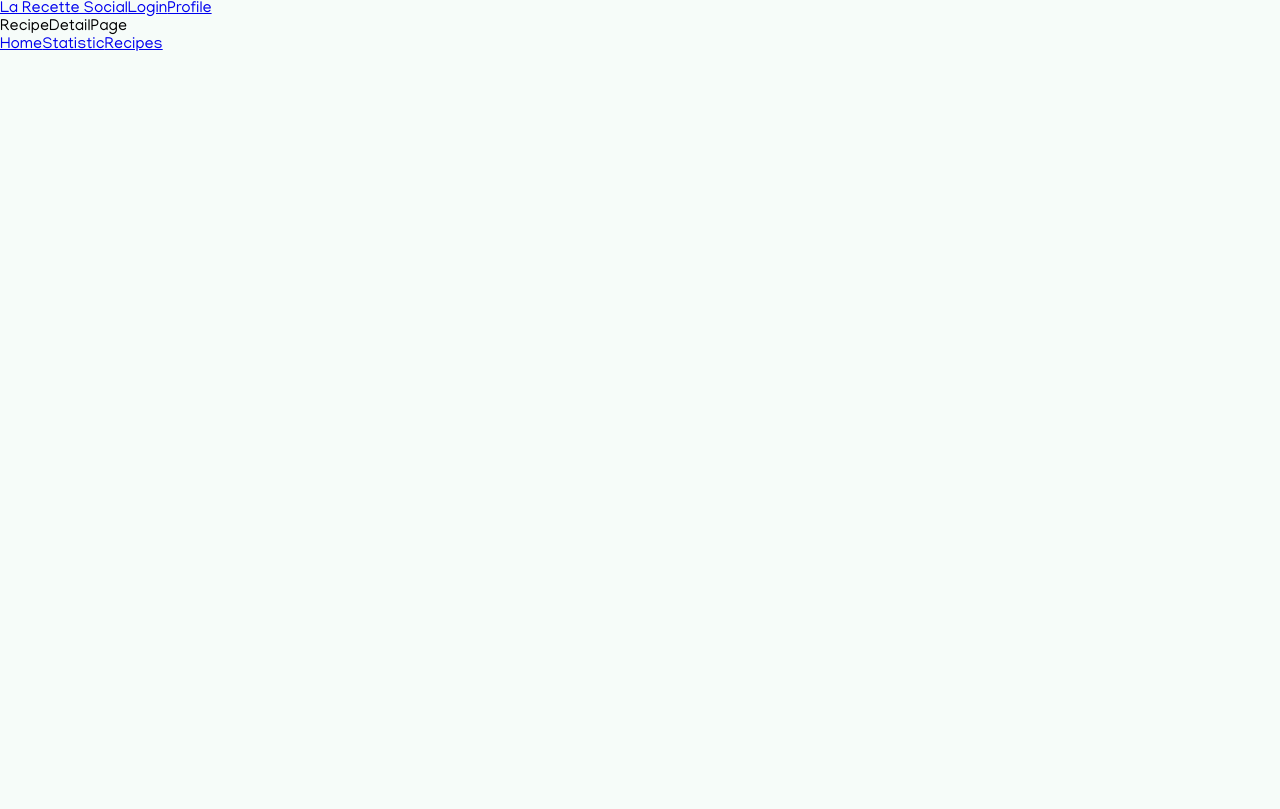
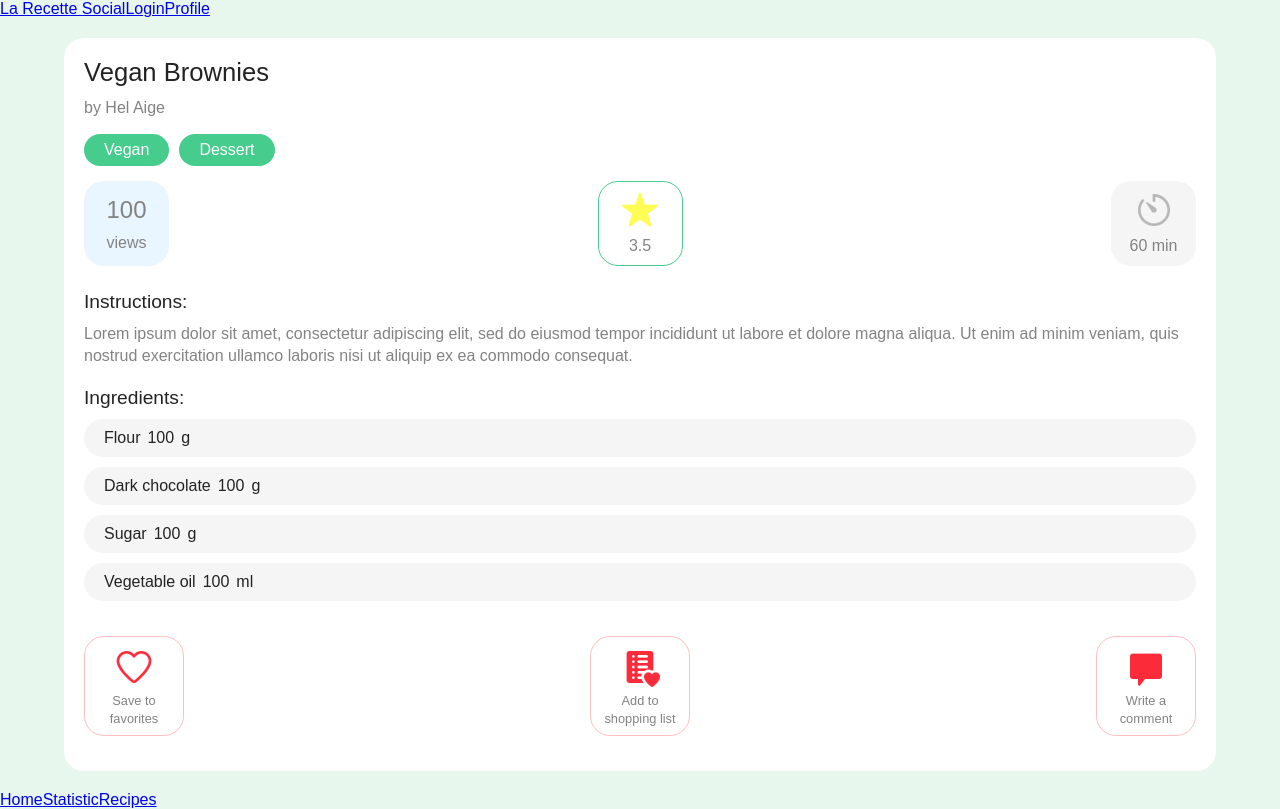
Before and after one commit to usechedaniel88/front-recette-social-las-abuelas, a React (Create React App) app: page /recipe-detail in a window 1280 px wide. Built offline with nearby package versions, Linux system fonts and the light colour scheme.

Commit message:
design of recipe detail page complete

```diff
--- a/package.json
+++ b/package.json
@@ -17,6 +17,7 @@
     "react-router-dom": "^6.8.1",
     "react-scripts": "5.0.1",
     "styled-components": "^5.3.6",
+    "styled-system": "^5.1.5",
     "typescript": "^4.9.5",
     "web-vitals": "^2.1.4"
   },
--- a/src/App.tsx
+++ b/src/App.tsx
@@ -7,7 +7,7 @@ import { GlobalStyles } from "./Global.style";
 function App() {
   return (
     <BrowserRouter>
-
+    <GlobalStyles />
     <Routes>
         <Route path="/" element={<StartPage />} />
         <Route element={<Layout/>}>
--- a/src/Global.style.tsx
+++ b/src/Global.style.tsx
@@ -2,10 +2,13 @@ import styled, { createGlobalStyle } from "styled-components";
 
 export const theme = {
   green: '#46CC8D',
-  background: 'rgba(176, 231, 201, 0.11)',
+  background: 'rgba(176, 231, 201, 0.30)',
   red: '#FB2B3A',
-  gray: '#B7B7B7',
-  grayText: '#838383'
+  gray: '#F5F5F5',
+  GrayText: '#838383',
+  darkText: '#232323',
+  lightBlueBackground: '#EAF6FF',
+  lightRed: 'rgba(251, 43, 58, 0.30)'
 }
 
 export const GlobalStyles = createGlobalStyle`
@@ -22,7 +25,73 @@ export const GlobalStyles = createGlobalStyle`
 
   body{
     background-color: ${theme.background};
-  overflow: hidden;
     font-family: 'Manjari', sans-serif;
   }
+
+  h3{
+    font-size: 1.60rem;;
+    color: ${theme.darkText};
+    font-weight: 400;
+    margin-bottom: 0.60rem;
+  }
+
+  h4{
+    font-size: 1.2rem;
+    color: ${theme.darkText};
+    font-weight: 400;
+    margin-bottom: 0.60rem;
+  }
 `
+
+// -------------- GENERAL CONTAINER STYLES ---------------
+
+export const Container = styled.div`
+  display:flex;
+  flex-direction: column;
+  width:90vw;
+  margin: 20px auto;
+  justify-content: center;
+  align-items: center;
+`
+export const WhiteBackgroundDiv = styled.div`
+  background-color: white;
+  padding: 20px;
+  border-radius: 20px;
+  width: 100%;
+`
+
+export const RowLeft = styled.div`
+  display: flex;
+  gap: 10px;
+  margin: 15px 0;
+`
+
+export const RowCentered = styled(RowLeft)`
+  justify-content:center;
+  justify-content: space-between;
+`
+
+/* ---------- GENERAL ICON STYLES --------------- */
+export const SmallIcon = styled.div`
+  width:40px;
+  height: 40px;
+`
+
+/* ------------------ GENERAL TEXT STYLES -------------------*/
+
+export const GrayText = styled.p`
+  color: ${theme.GrayText};
+  line-height: 140%;
+`
+
+export const SmallGrayText = styled(GrayText)`
+  font-size: 0.80rem;
+`
+
+export const XLGrayText = styled(GrayText)`
+  font-size: 1.5rem;
+`
+
+export const DarkText = styled.p`
+  color: ${theme.darkText};
+`
--- a/src/components/RecipeActionButton/RecipeActionButton.tsx
+++ b/src/components/RecipeActionButton/RecipeActionButton.tsx
@@ -1,3 +1,4 @@
+import { SmallGrayText, SmallIcon } from "../../Global.style"
 import { RecipeActionButtonStyled } from "./recipeActionButton.style"
 
 type Props = {img: string, text: string}
@@ -5,8 +6,8 @@ type Props = {img: string, text: string}
 const RecipeActionButton = (props: Props) => {
     return (
         <RecipeActionButtonStyled>
-            <img src={props.img} alt=""/>
-            <p>{props.text}</p>
+            <SmallIcon><img src={props.img} alt=""/></SmallIcon>
+            <SmallGrayText>{props.text}</SmallGrayText>
         </RecipeActionButtonStyled>
     )
 }
--- a/src/components/RecipeActionButton/recipeActionButton.style.tsx
+++ b/src/components/RecipeActionButton/recipeActionButton.style.tsx
@@ -6,12 +6,13 @@ export const RecipeActionButtonStyled = styled.div`
     width: 100px;
     height: 100px;
     border-radius: 20px;
-    color: ${theme.grayText};
-    font-size: 0.75rem;
+    color: ${theme.GrayText};
     text-align: center;
-    border: red solid 1px;
+    border: ${theme.lightRed} solid 1px;
     /* rgba(${theme.red}, 0.35) */
     display: flex;
     flex-direction: column;
+    align-items: center;
     padding: 10px;
+    gap:5px;
 `
--- a/src/components/RecipeActionRow/RecipeActionRow.tsx
+++ /dev/null
@@ -1,20 +0,0 @@
-import React from 'react';
-import {RecipeActionButton} from '../../components';
-import notFavorite from '../../assets/icons/not-favorite-red.png';
-import favoriteRed from '../../assets/icons/favorite-red.png';
-import shoppingList from '../../assets/icons/shopping-list-red.png';
-import comments from '../../assets/icons/comments-red.png'
-import { RecipeActionButtonRowStyle } from './recipeActionRow.style';
-
-const RecipeActionRow = () => {
-  return (
-      <RecipeActionButtonRowStyle>
-          <RecipeActionButton img={notFavorite} text='Save to favorites'/>
-          {/* una vez tengamos el back para definir si la receta está o no en la lista de favoritos, habrá que añadir un ternario con la opción de la imagen del corazón rojo lleno*/}
-          <RecipeActionButton img={shoppingList} text='Add to shopping list'/>
-          <RecipeActionButton img={comments} text='Write a comment'/>
-      </RecipeActionButtonRowStyle>
-  )
-}
-
-export default RecipeActionRow
--- a/src/components/RecipeActionRow/recipeActionRow.style.tsx
+++ /dev/null
@@ -1,6 +0,0 @@
-import styled from "styled-components";
-
-export const RecipeActionButtonRowStyle = styled.div`
-    display: flex;
-    gap: 5px
-`
--- /dev/null
+++ b/src/components/Spacer/Spacer.tsx
@@ -0,0 +1,20 @@
+import React from 'react';
+
+type Props = {size: number, axis: string}
+
+const Spacer = (props: Props) => {
+  const width = props.axis === 'vertical' ? 1 : props.size;
+  const height = props.axis === 'horizontal' ? 1 : props.size;
+  return (
+    <span
+      style={{
+        display: 'block',
+        width,
+        minWidth: width,
+        height,
+        minHeight: height,
+      }}
+    />
+  );
+};
+export default Spacer;
--- a/src/components/index.tsx
+++ b/src/components/index.tsx
@@ -3,5 +3,5 @@ export { default as NavBottom } from '../components/NavBottom/NavBottom';
 export { default as NavTop } from '../components/NavTop/NavTop';
 export { default as ProfileButtons } from '../components/ProfileButtons/ProfileButtons';
 export { default as RegisterButton } from '../components/RegisterButton/RegisterButton';
-export { default as RecipeActionRow } from '../components/RecipeActionRow/RecipeActionRow';
 export { default as RecipeActionButton } from '../components/RecipeActionButton/RecipeActionButton';
+export { default as Spacer } from '../components/Spacer/Spacer';
--- a/src/pages/RecipeDetailPage/RecipeDetailPage.tsx
+++ b/src/pages/RecipeDetailPage/RecipeDetailPage.tsx
@@ -1,9 +1,83 @@
+import {AddRecipeButton, RecipeActionButton, Spacer} from '../../components'
+import { Container, GrayText, RowLeft, RowCentered, WhiteBackgroundDiv, XLGrayText, DarkText } from '../../Global.style'
+import notFavorite from '../../assets/icons/not-favorite-red.png';
+import favoriteRed from '../../assets/icons/favorite-red.png';
+import star from '../../assets/icons/star-yellow.png';
+import timer from '../../assets/icons/timer-gray.png';
+import shoppingList from '../../assets/icons/shopping-list-red.png';
+import comments from '../../assets/icons/comments-red.png'
+import { BlueDiv, GrayDiv, GreenOutlineDiv, RecipeDetailGrayDiv, TagDiv } from './recipeDetailPage.style';
 
 type Props = {}
 
 const RecipeDetailPage = (props: Props) => {
   return (
-    <div>RecipeDetailPage</div>
+    <Container>
+      <WhiteBackgroundDiv>
+
+        <h3>Vegan Brownies</h3>
+        <GrayText>by Hel Aige</GrayText>
+
+        <RowLeft>
+          <TagDiv>Vegan</TagDiv>
+          <TagDiv>Dessert</TagDiv>
+        </RowLeft>
+
+        <RowCentered>
+          <BlueDiv>
+            <XLGrayText>100</XLGrayText>
+            <GrayText>views</GrayText>
+          </BlueDiv>
+          <GreenOutlineDiv>
+            <img src={star} alt="" />
+            <GrayText>3.5</GrayText>
+          </GreenOutlineDiv>
+          <GrayDiv>
+            <img src={timer} alt="" />
+            <GrayText>60 min</GrayText>
+          </GrayDiv>
+        </RowCentered>
+
+        <Spacer size={10} axis='vertical' />
+
+        <h4>Instructions:</h4>
+        <GrayText>Lorem ipsum dolor sit amet, consectetur adipiscing elit, sed do eiusmod tempor incididunt ut labore et dolore magna aliqua. Ut enim ad minim veniam, quis nostrud exercitation ullamco laboris nisi ut aliquip ex ea commodo consequat. </GrayText>
+
+        <Spacer size={20} axis='vertical' />
+
+        <h4>Ingredients:</h4>
+        <RecipeDetailGrayDiv>
+          <DarkText>Flour</DarkText>
+          <DarkText>100</DarkText>
+          <DarkText>g</DarkText>
+        </RecipeDetailGrayDiv>
+        <RecipeDetailGrayDiv>
+          <DarkText>Dark chocolate</DarkText>
+          <DarkText>100</DarkText>
+          <DarkText>g</DarkText>
+        </RecipeDetailGrayDiv>
+        <RecipeDetailGrayDiv>
+          <DarkText>Sugar</DarkText>
+          <DarkText>100</DarkText>
+          <DarkText>g</DarkText>
+        </RecipeDetailGrayDiv>
+        <RecipeDetailGrayDiv>
+          <DarkText>Vegetable oil</DarkText>
+          <DarkText>100</DarkText>
+          <DarkText>ml</DarkText>
+        </RecipeDetailGrayDiv>
+
+        <Spacer size={10} axis='vertical' />
+
+        <RowCentered>
+          <RecipeActionButton img={notFavorite} text='Save to favorites'/>
+          {/* una vez tengamos el back para definir si la receta está o no en la lista de favoritos, habrá que añadir un ternario con la opción de la imagen del corazón rojo lleno*/}
+          <RecipeActionButton img={shoppingList} text='Add to shopping list'/>
+          <RecipeActionButton img={comments} text='Write a comment'/>
+        </RowCentered>
+
+      </WhiteBackgroundDiv>
+    </Container>
   )
 }
 
--- a/src/pages/RecipeDetailPage/recipeDetailPage.style.tsx
+++ b/src/pages/RecipeDetailPage/recipeDetailPage.style.tsx
@@ -1 +1,41 @@
-export {}
+import styled from "styled-components";
+import { theme } from "../../Global.style";
+
+export const TagDiv = styled.div`
+  padding: 7px 20px;
+  background-color: ${theme.green};
+  color: white;
+  font-weight: 100;
+  object-fit: contain;
+  border-radius: 20px;
+`
+
+export const BlueDiv = styled.div`
+    height: 85px;
+    width: 85px;
+    display: flex;
+    flex-direction: column;
+    align-items: center;
+    justify-content: center;
+    border-radius: 20px;
+    background-color: ${theme.lightBlueBackground};
+    gap: 5px
+`
+
+export const GreenOutlineDiv = styled(BlueDiv)`
+    background-color: white;
+    border: 1px solid ${theme.green}
+`
+
+export const GrayDiv = styled(BlueDiv)`
+    background-color: ${theme.gray};
+`
+
+export const RecipeDetailGrayDiv = styled.div`
+    display: flex;
+    background-color: ${theme.gray};
+    border-radius: 20px;
+    margin: 10px auto;
+    padding: 10px 20px;
+    gap:7px;
+`
--- a/src/pages/RecipesPage/RecipesPage.tsx
+++ b/src/pages/RecipesPage/RecipesPage.tsx
@@ -1,4 +1,4 @@
-import {AddRecipeButton, RecipeActionRow} from '../../components'
+import {AddRecipeButton} from '../../components'
 
 type Props = {}
 
@@ -11,7 +11,7 @@ const RecipesPage = (props: Props) => {
         <h3>"Aqui van las recetas"</h3>
         <h3>"Aqui van las recetas"</h3>
         <h3>"Aqui van las recetas"</h3>
-        <RecipeActionRow></RecipeActionRow>
+
     </div>
   )
 }
```
Also changed, not shown: src/assets/icons/add-white.png (added), 1 other file (tests, documents, lock files or other folders). Lines whose indentation alone changed are shown as unchanged.
